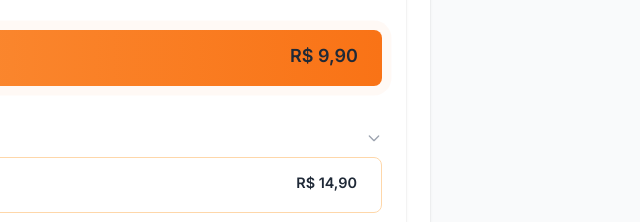
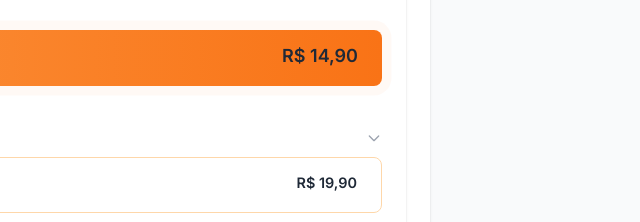
Before and after one commit to erickinwda/privacy-Eduarda, a plain HTML site: page index.html in a window 1280 px wide. Shown: the part 560-782 px from the top of the page, 578-1218 px from the left. Drawn offline with Linux system fonts and the light colour scheme; a script that the page names is missing.

Commit message:
Update index.html

```diff
--- a/index.html
+++ b/index.html
@@ -964,7 +964,7 @@ height="0" width="0" style="display:none;visibility:hidden"></iframe></noscript>
           <a href="https://seguropagamentos.com.br/__96" class="subscription-link">
             <button class="subscription-button primary-button pulse">
               <b>30 DIAS</b>
-              <span class="price">R$ 9,90</span>
+              <span class="price">R$ 14,90</span>
             </button>
           </a>
           <p class="badge" style="
@@ -990,7 +990,7 @@ height="0" width="0" style="display:none;visibility:hidden"></iframe></noscript>
                   <span>3 Meses</span>
                   <span class="badge">Economia</span>
                 </div>
-                <span class="price highlight">R$ 14,90</span>
+                <span class="price highlight">R$ 19,90</span>
               </button>
             </a>
 
```
